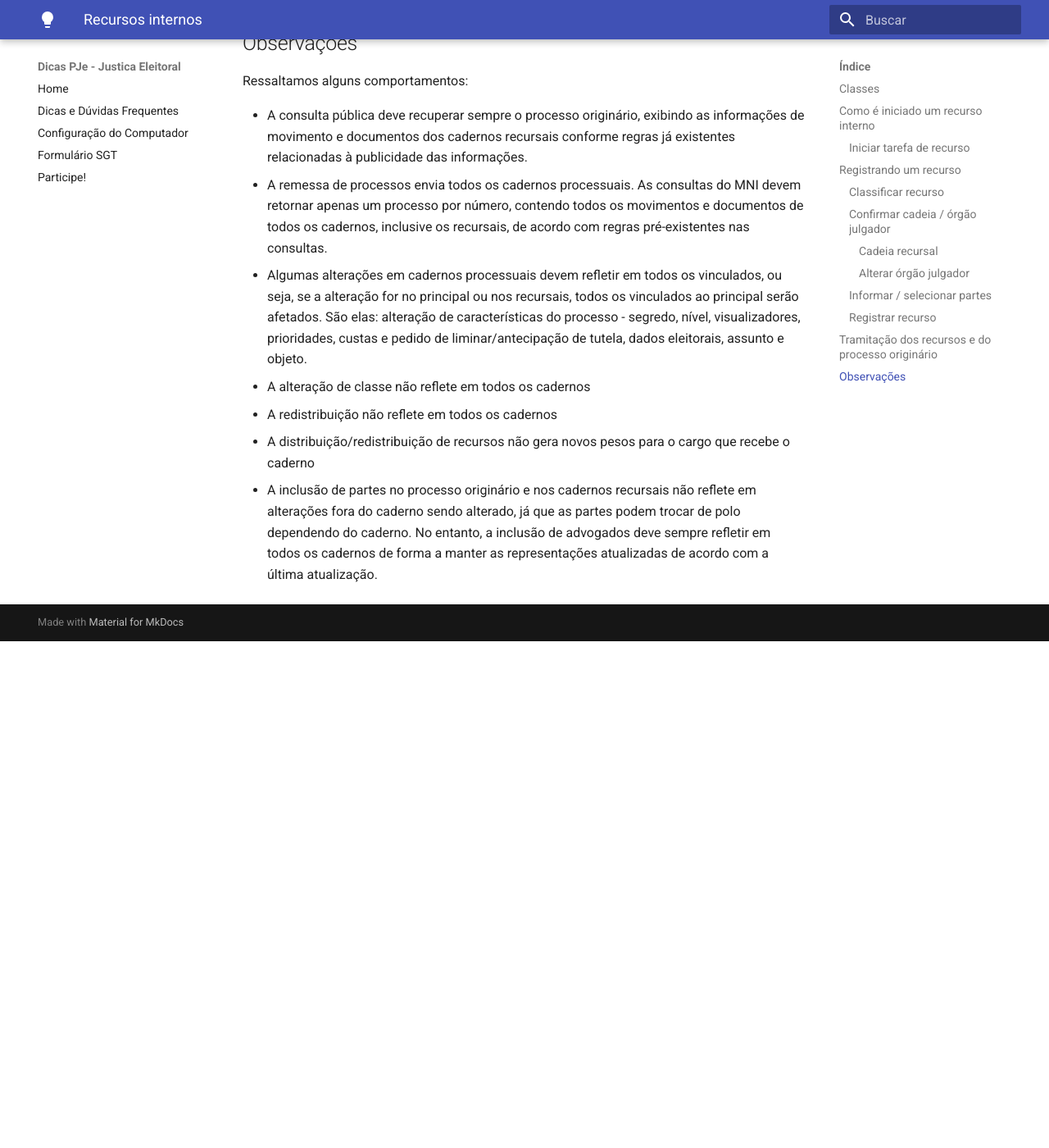
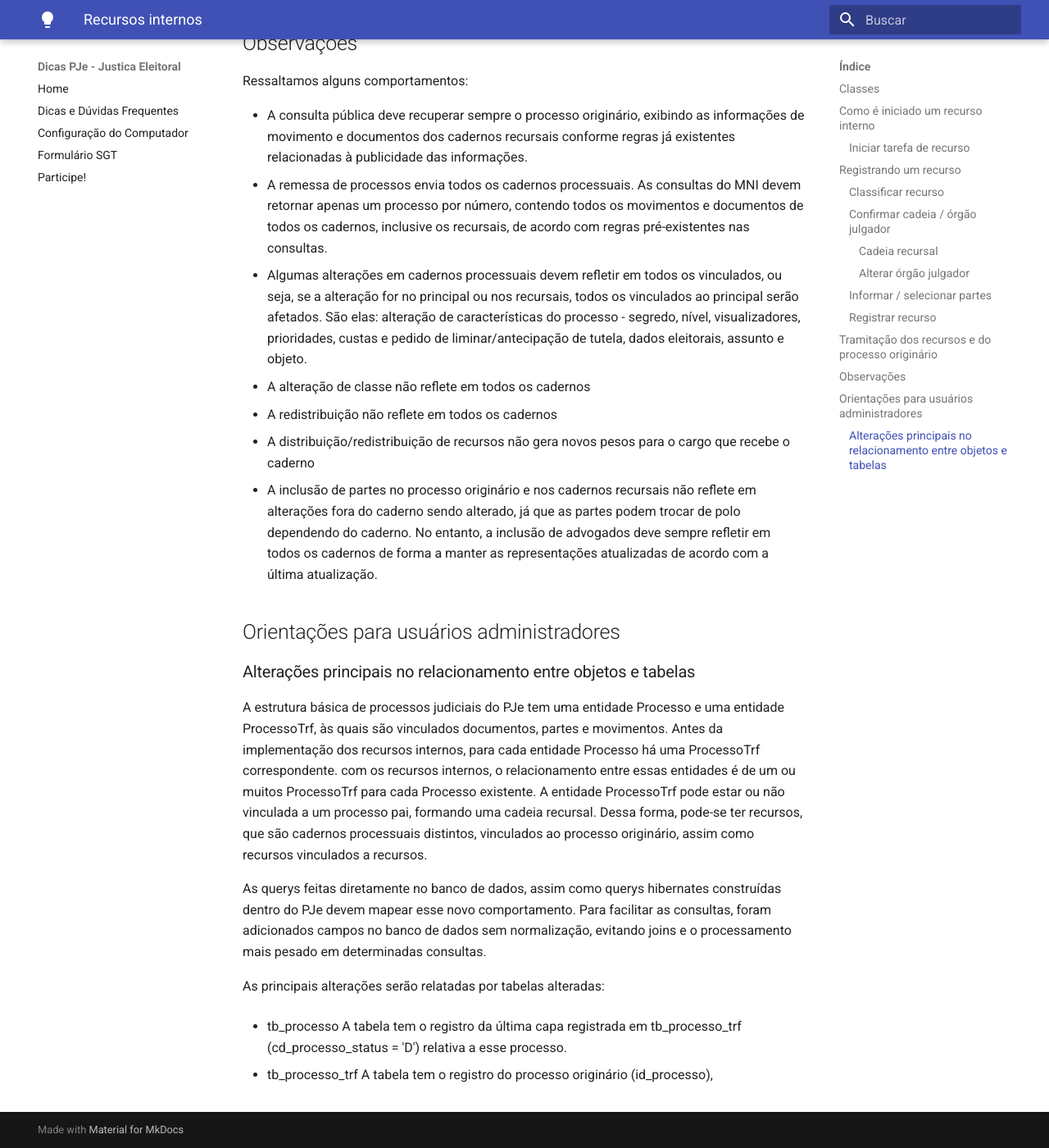
Before and after one commit to PJeJE/dicas_versao_1, an MkDocs documentation site: the page built from docs/recursos.md, in a window 1280 px wide and 1400 px high, scrolled down 16628 px. Shown: the whole window at 82% size. Built offline with MkDocs 1.6.1 and Material for MkDocs 9.7.7, drawn with Linux system fonts in a browser that asks for light colours; nearby versions of some CDN libraries; before the commit the page ends 17410 px from its top, so only the background shows below that.

Commit message:
Update recursos.md

```diff
--- a/docs/recursos.md
+++ b/docs/recursos.md
@@ -195,3 +195,19 @@ Ressaltamos alguns comportamentos:
 - A redistribuição não reflete em todos os cadernos
 - A distribuição/redistribuição de recursos não gera novos pesos para o cargo que recebe o caderno
 - A inclusão de partes no processo originário e nos cadernos recursais não reflete em alterações fora do caderno sendo alterado, já que as partes podem trocar de polo dependendo do caderno. No entanto, a inclusão de advogados deve sempre refletir em todos os cadernos de forma a manter as representações atualizadas de acordo com a última atualização.
+
+## Orientações para usuários administradores
+
+### Alterações principais no relacionamento entre objetos e tabelas
+
+A estrutura básica de processos judiciais do PJe tem uma entidade Processo e uma entidade ProcessoTrf, às quais são vinculados documentos, partes e movimentos. Antes da implementação dos recursos internos, para cada entidade Processo há uma ProcessoTrf correspondente. com os recursos internos, o relacionamento entre essas entidades é de um ou muitos ProcessoTrf para cada Processo existente. A entidade ProcessoTrf pode estar ou não vinculada a um processo pai, formando uma cadeia recursal. Dessa forma, pode-se ter recursos, que são cadernos processuais distintos, vinculados ao processo originário, assim como recursos vinculados a recursos.
+
+As querys feitas diretamente no banco de dados, assim como querys hibernates construídas dentro do PJe devem mapear esse novo comportamento. Para facilitar as consultas, foram adicionados campos no banco de dados sem normalização, evitando joins e o processamento mais pesado em determinadas consultas.
+
+As principais alterações serão relatadas por tabelas alteradas:
+
+- tb_processo
+A tabela tem o registro da última capa registrada em tb_processo_trf (cd_processo_status = 'D') relativa a esse processo.
+
+- tb_processo_trf
+A tabela tem o registro do processo originário (id_processo),
```
